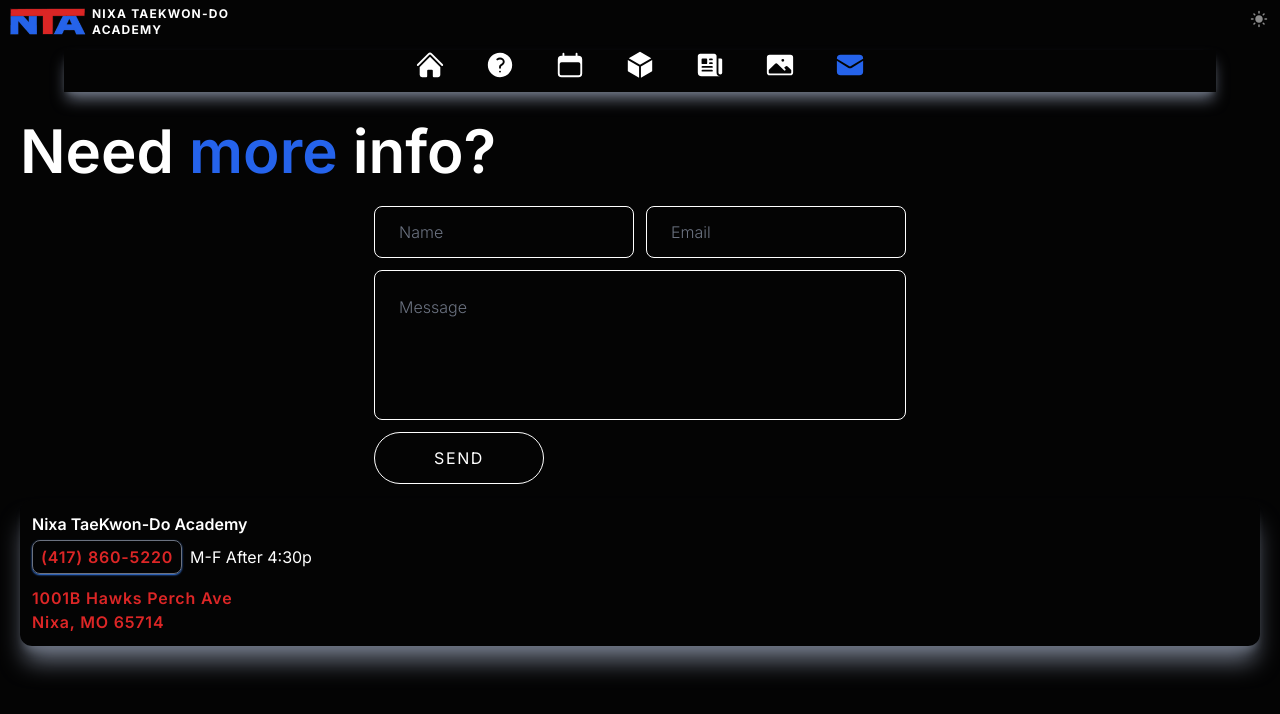
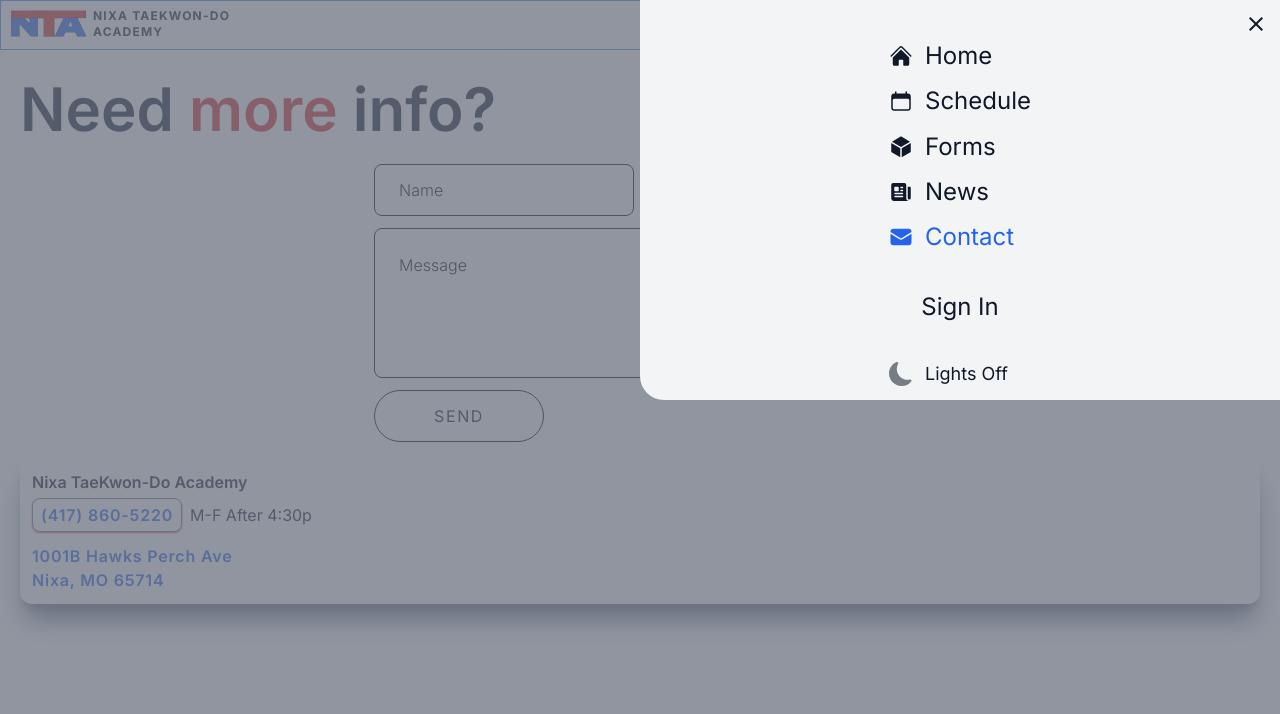
Before and after one commit to indmillr/nixatkd, a Next.js app: page /contact in a window 1280 px wide. Both pictures are taken after a click on the icon 1259 px from the left and 19 px from the top of the page. Shown: the top 714 px of the page. Built offline with nearby package versions, Linux system fonts and the light colour scheme.

Commit message:
Menu Work

```diff
--- a/src/app/layout.jsx
+++ b/src/app/layout.jsx
@@ -22,7 +22,7 @@
       <body className={inter.className}>
         <Providers>
           <Logo />
-          <Header />
+          {/* <Header /> */}
           {children}
         </Providers>
       </body>
--- a/src/components/DarkModeSwitch.jsx
+++ b/src/components/DarkModeSwitch.jsx
@@ -21,15 +21,15 @@
     <>
       {mounted &&
         (currentTheme === "dark" ? (
-          <MdLightMode
-            className="animate-pulse hover:animate-spin text-lg cursor-pointer hover:text-blue-600 translate-all duration-500"
-            onClick={() => setTheme("light")}
-          />
+          <div className="flex items-center" onClick={() => setTheme("light")}>
+            <MdLightMode className="text-2x cursor-pointer hover:text-blue-600 animate-pulse" />
+            <span className="text-lg ml-3">Lights On</span>
+          </div>
         ) : (
-          <BsMoonFill
-            className="animate-pulse hover:animate-spin text-lg cursor-pointer hover:text-red-600 translate-all duration-500"
-            onClick={() => setTheme("dark")}
-          />
+          <div className="flex items-center" onClick={() => setTheme("dark")}>
+            <BsMoonFill className="text-2xl cursor-pointer hover:text-red-600 animate-pulse" />
+            <span className="text-lg ml-3">Lights Off</span>
+          </div>
         ))}
     </>
   );
--- a/src/components/Header.jsx
+++ b/src/components/Header.jsx
@@ -17,11 +17,7 @@
     path: "/news",
     icon: <HiNewspaper />,
   },
-  {
-    name: "gallery",
-    path: "/gallery",
-    icon: <HiPhoto />,
-  },
+
   {
     name: "contact",
     path: "/contact",
@@ -45,6 +41,7 @@
   HiNewspaper,
   HiPhoto,
 } from "react-icons/hi2";
+import DarkModeSwitch from "./DarkModeSwitch";
 
 export default function Header() {
   const router = useRouter();
@@ -52,7 +49,7 @@
 
   return (
     <div className="flex shadow-lg translate-all duration-1000 shadow-gray-500 justify-center max-w-6xl sm:mx-auto items-center pb-3 pt-0 my-0">
-      <div className="flex cursor-pointer space-x-6 md:space-x-8 lg:space-x-10 text-3xl md:text-2xl lg:text-3xl">
+      <div className="flex flex-col cursor-pointer space-x-6 md:space-x-8 lg:space-x-10 text-3xl md:text-2xl lg:text-3xl">
         {navData.map((link, index) => {
           return (
             <Link
@@ -67,6 +64,7 @@
             </Link>
           );
         })}
+        <DarkModeSwitch />
       </div>
     </div>
   );
--- a/src/components/Logo.jsx
+++ b/src/components/Logo.jsx
@@ -1,13 +1,62 @@
-import React from "react";
-// IMAGE
+"use client";
+import React, { useState, useRef, useEffect } from "react";
+import Image from "next/image";
+import { MdOutlineMenu, MdClose } from "react-icons/md";
+import Link from "next/link";
+import { useRouter } from "next/navigation";
 
-import Image from "next/image";
+import {
+  HiHome,
+  HiCube,
+  HiEnvelope,
+  HiCalendar,
+  HiNewspaper,
+} from "react-icons/hi2";
 import DarkModeSwitch from "./DarkModeSwitch";
-import Link from "next/link";
+
+export const navData = [
+  { name: "home", path: "/", icon: <HiHome /> },
+  { name: "schedule", path: "/schedule", icon: <HiCalendar /> },
+  {
+    name: "forms",
+    path: "/forms",
+    icon: <HiCube />,
+  },
+  {
+    name: "news",
+    path: "/news",
+    icon: <HiNewspaper />,
+  },
+  {
+    name: "contact",
+    path: "/contact",
+    icon: <HiEnvelope />,
+  },
+];
 
 export default function Logo() {
+  const router = useRouter();
+  const pathname = router.pathname;
+  const menuRef = useRef();
+  const [isMenuOpen, setIsMenuOpen] = useState(false);
+
+  const toggleMenu = () => setIsMenuOpen(!isMenuOpen);
+
+  useEffect(() => {
+    const handleOutsideClick = (e) => {
+      if (menuRef.current && !menuRef.current.contains(e.target)) {
+        setIsMenuOpen(false);
+      }
+    };
+
+    document.addEventListener("mousedown", handleOutsideClick);
+    return () => {
+      document.removeEventListener("mousedown", handleOutsideClick);
+    };
+  }, [menuRef]);
+
   return (
-    <div className="w-full flex translate-all duration-1000 items-center justify-between h-[50px] px-3 py-2">
+    <div className="w-full flex items-center border border-blue-500 justify-between h-[50px] px-3 pt-3 pb-2">
       <div className="flex flex-row -ml-3">
         <Link href="/">
           <Image
@@ -24,8 +73,47 @@
           <p>Academy</p>
         </div>
       </div>
-      <div className="flex items-center -mt-3">
-        <DarkModeSwitch />
+      <div className="flex items-center border border-red-500">
+        <MdOutlineMenu className="text-2xl mb-1" onClick={toggleMenu} />
+        {isMenuOpen && (
+          <div className="w-[100vw] h-[100vh] z-50 top-0 right-0 fixed backdrop-filter backdrop-blur(10px) bg-opacity-75 bg-gray-500">
+            <div
+              ref={menuRef}
+              className="bg-gray-100 dark:bg-black fixed top-0 right-0 z-50 h-[50%] w-[50%] pt-8 flex justify-center pb-3 my-0 text-2xl rounded-bl-3xl"
+            >
+              <div className="flex flex-col justify-between">
+                <MdClose
+                  className="fixed top-3 right-3 text-2xl"
+                  onClick={toggleMenu}
+                />
+                {navData.map((link, index) => {
+                  return (
+                    <Link
+                      className={`${
+                        link.path === pathname && "text-blue-600"
+                      } flex relative group hover:text-blue-600 dark:hover:text-red-600  focus:text-red-600 dark:focus:text-blue-600`}
+                      href={link.path}
+                      key={index}
+                      onClick={toggleMenu}
+                    >
+                      {/* icon */}
+                      <div className="flex gap-x-3 mt-2 items-center">
+                        {link.icon}{" "}
+                        <span className="capitalize">{link.name}</span>
+                      </div>
+                    </Link>
+                  );
+                })}
+                <div className="mt-8 flex w-full justify-center">
+                  <button>Sign In</button>
+                </div>
+                <div className="mt-8">
+                  <DarkModeSwitch />
+                </div>
+              </div>
+            </div>
+          </div>
+        )}
       </div>
     </div>
   );
```
